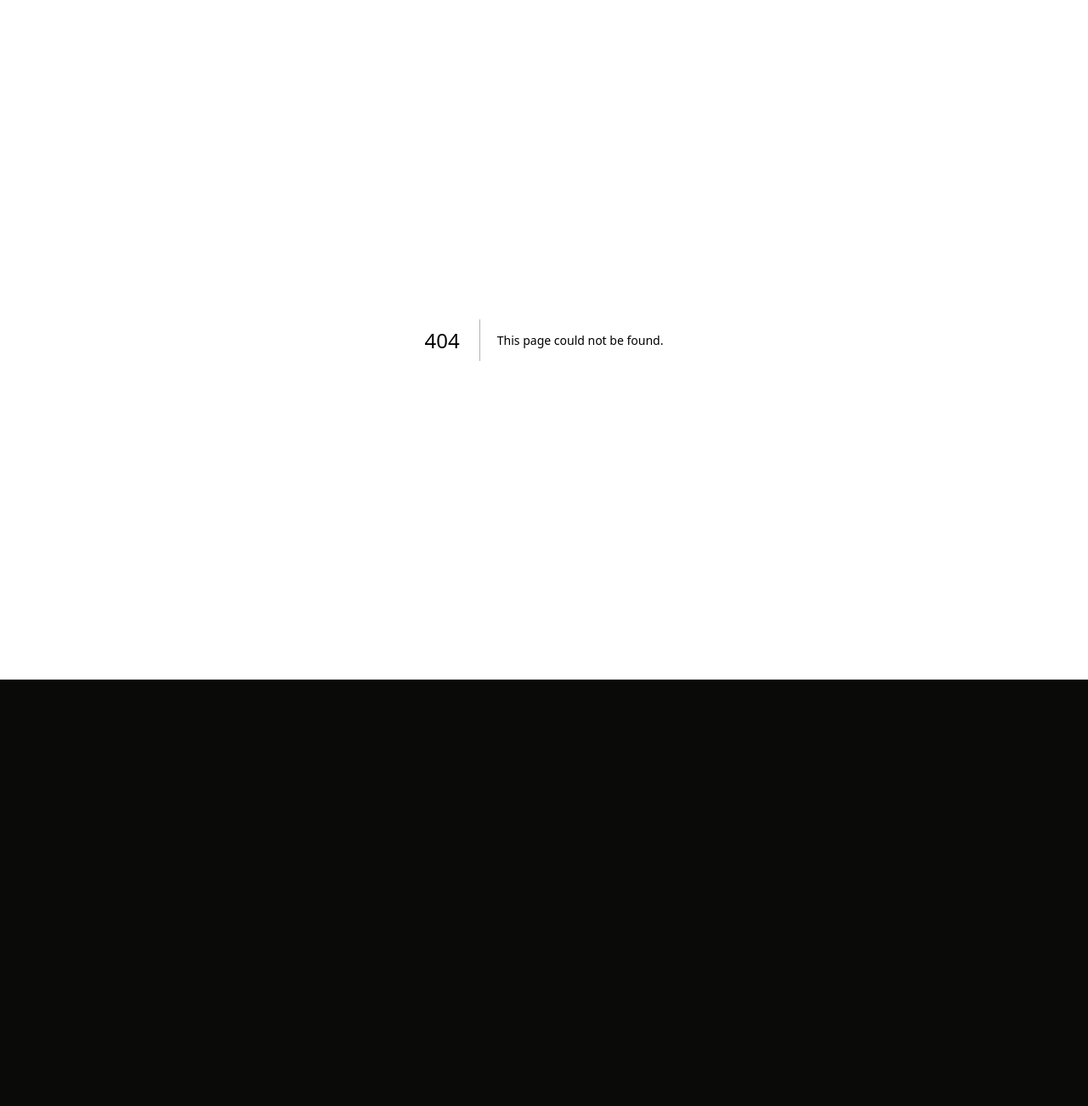
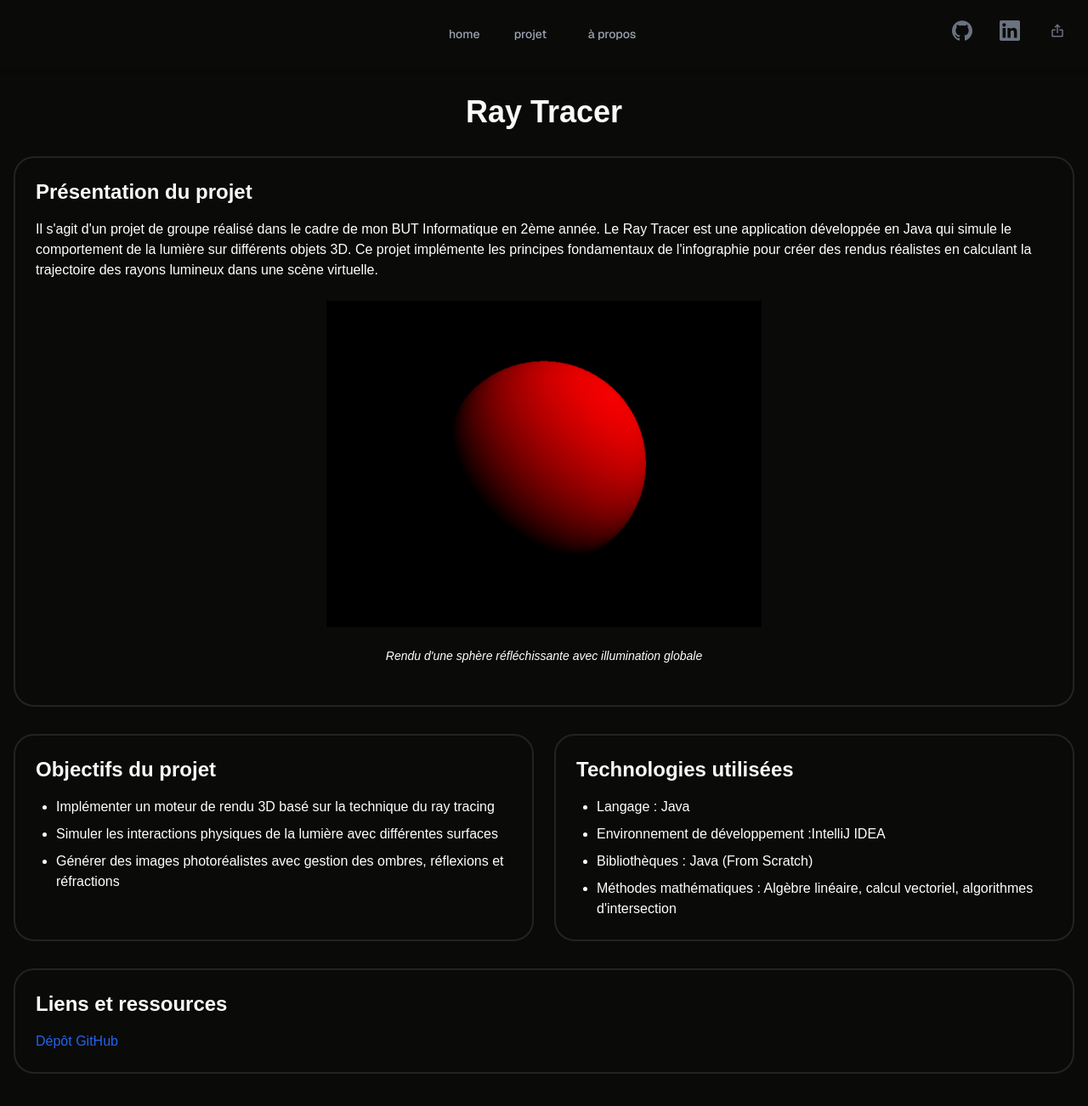
Before and after one commit to Ayo5/portfolio, a Next.js app: page /projet/ray_tracer in a window 1280 px wide. Before the commit this address had no page. Shown: the top 1302 px of the page at 85% size. Before the commit the page ends 800 px from the top, so only its background shows below. Built offline with nearby package versions, Linux system fonts and the light colour scheme.

Commit message:
Ray tracer page

```diff
--- a/app/projet/page.tsx
+++ b/app/projet/page.tsx
@@ -9,13 +9,14 @@ const Projet = () => {
             {/* Affichage du Header */}
             <Header />
             <NavBar/>
-            <div className="grid grid-cols-1 md:grid-cols-2 gap-x-4 gap-y-6 mb-6 place-items-center animate-slide-up-fade animation-delay-100">
+            <div className="md:mx-64">
+                <div className="grid grid-cols-1 md:grid-cols-2 gap-y-6 mb-6 place-items-center animate-slide-up-fade animation-delay-100">
                     <Card
                         title="Ray Tracer"
                         description="Une application en Java qui permet de simuler le comportement de la lumière sur un objet"
                         imageUrl="./Sphere.PNG"
                         altText="Capture d'écran du résultat"
-                    href="https://github.com/Ayo5/RayTracerFromScratch"
+                        href="/projet/ray_tracer"
                         tag="Java"
                     />
                     <Card
@@ -23,7 +24,7 @@ const Projet = () => {
                         description="Un site web en Python-Flask qui utilise une API Pokémon pour afficher les différents pokémon"
                         imageUrl="./pokedex.jpg"
                         altText="Capture de la page d'accueil"
-                    href="https://github.com/Ayo5/Pok-dex"
+                        href="/projet/pok_dex"
                         tag="Python-Flask"
                     />
                     <Card
@@ -44,6 +45,7 @@ const Projet = () => {
                     />
                 </div>
             </div>
+        </div>
     );
 };
 
--- /dev/null
+++ b/app/projet/pok_dex/page.tsx
@@ -0,0 +1,20 @@
+import React from 'react';
+import { Header } from "@/app/_components/Header";
+import NavBar from "@/app/_components/NavBar";
+import { Section } from "@/app/_components/Section";
+
+const ExamplePage = () => {
+    return (
+        <div>
+            <Header />
+            <NavBar />
+            <Section className="text-center">
+                <h1 className="text-3xl font-bold mb-4">Example Page</h1>
+                <p className="mb-4">This is an example page to demonstrate the structure of a Next.js page.</p>
+                <a href="/" className="text-blue-500">Go back to home</a>
+            </Section>
+        </div>
+    );
+};
+
+export default ExamplePage;
--- /dev/null
+++ b/app/projet/ray_tracer/page.tsx
@@ -0,0 +1,77 @@
+import React from 'react';
+import { Header } from "@/app/_components/Header";
+import NavBar from "@/app/_components/NavBar";
+import Image from 'next/image';
+import Link from 'next/link';
+
+const RayTracerPage: React.FC = () => {
+    return (
+        <div className="min-h-screen ">
+            <Header />
+            <NavBar />
+
+            <main className="container mx-auto px-4 py-8">
+                <h1 className="text-4xl font-bold text-center mb-8">Ray Tracer</h1>
+
+                <div className="border-2 border-white/10 rounded-3xl p-6 mb-8">
+                    <h2 className="text-2xl font-semibold mb-4">Présentation du projet</h2>
+                    <p className="text-white mb-4">
+                        Il s&apos;agit d&apos;un projet de groupe réalisé dans le cadre de mon BUT Informatique en 2ème année.
+                        Le Ray Tracer est une application développée en Java qui simule le comportement de la lumière sur différents objets 3D.
+                        Ce projet implémente les principes fondamentaux de l&apos;infographie pour créer des rendus réalistes en calculant
+                        la trajectoire des rayons lumineux dans une scène virtuelle.
+                    </p>
+
+                    <div className="flex justify-center my-6">
+                        <div className="relative w-full max-w-2xl h-64 md:h-96">
+                            <Image
+                                src="/Sphere.PNG"
+                                alt="Rendu d'une sphère réfléchissante avec illumination globale"
+                                layout="fill"
+                                objectFit="contain"
+                                className="rounded-lg shadow-sm"
+                            />
+                        </div>
+                    </div>
+
+                    <div className="text-center italic text-sm text-white mb-6">
+                        Rendu d&apos;une sphère réfléchissante avec illumination globale
+                    </div>
+                </div>
+
+                <div className="grid grid-cols-1 md:grid-cols-2 gap-6 mb-8">
+                    <div className="p-6 border-2 border-white/10 rounded-3xl">
+                        <h2 className="text-2xl font-semibold mb-4">Objectifs du projet</h2>
+                        <ul className="list-disc pl-6 space-y-2 text-white">
+                            <li>Implémenter un moteur de rendu 3D basé sur la technique du ray tracing</li>
+                            <li>Simuler les interactions physiques de la lumière avec différentes surfaces</li>
+                            <li>Générer des images photoréalistes avec gestion des ombres, réflexions et réfractions</li>
+                        </ul>
+                    </div>
+
+                    <div className= "p-6 border-2 border-white/10 rounded-3xl">
+                        <h2 className="text-2xl font-semibold mb-4">Technologies utilisées</h2>
+                        <ul className="list-disc pl-6 space-y-2 text-white">
+                            <li><span className="font-medium">Langage :</span> Java</li>
+                            <li><span className="font-medium">Environnement de développement :</span>IntelliJ IDEA</li>
+                            <li><span className="font-medium">Bibliothèques :</span> Java (From Scratch)</li>
+                            <li><span className="font-medium">Méthodes mathématiques :</span> Algèbre linéaire, calcul vectoriel, algorithmes d&apos;intersection</li>
+                        </ul>
+                    </div>
+                </div>
+
+                <div className="border-2 border-white/10 rounded-3xl p-6 mb-8">
+                    <h2 className="text-2xl font-semibold mb-4">Liens et ressources</h2>
+                    <div className="flex flex-col space-y-3">
+                        <Link href="https://github.com/Ayo5/RayTracerFromScratch" className="text-blue-600 hover:underline">
+                            Dépôt GitHub
+                        </Link>
+                    </div>
+                </div>
+            </main>
+
+        </div>
+    );
+};
+
+export default RayTracerPage;
```
Lines whose indentation alone changed are shown as unchanged.
